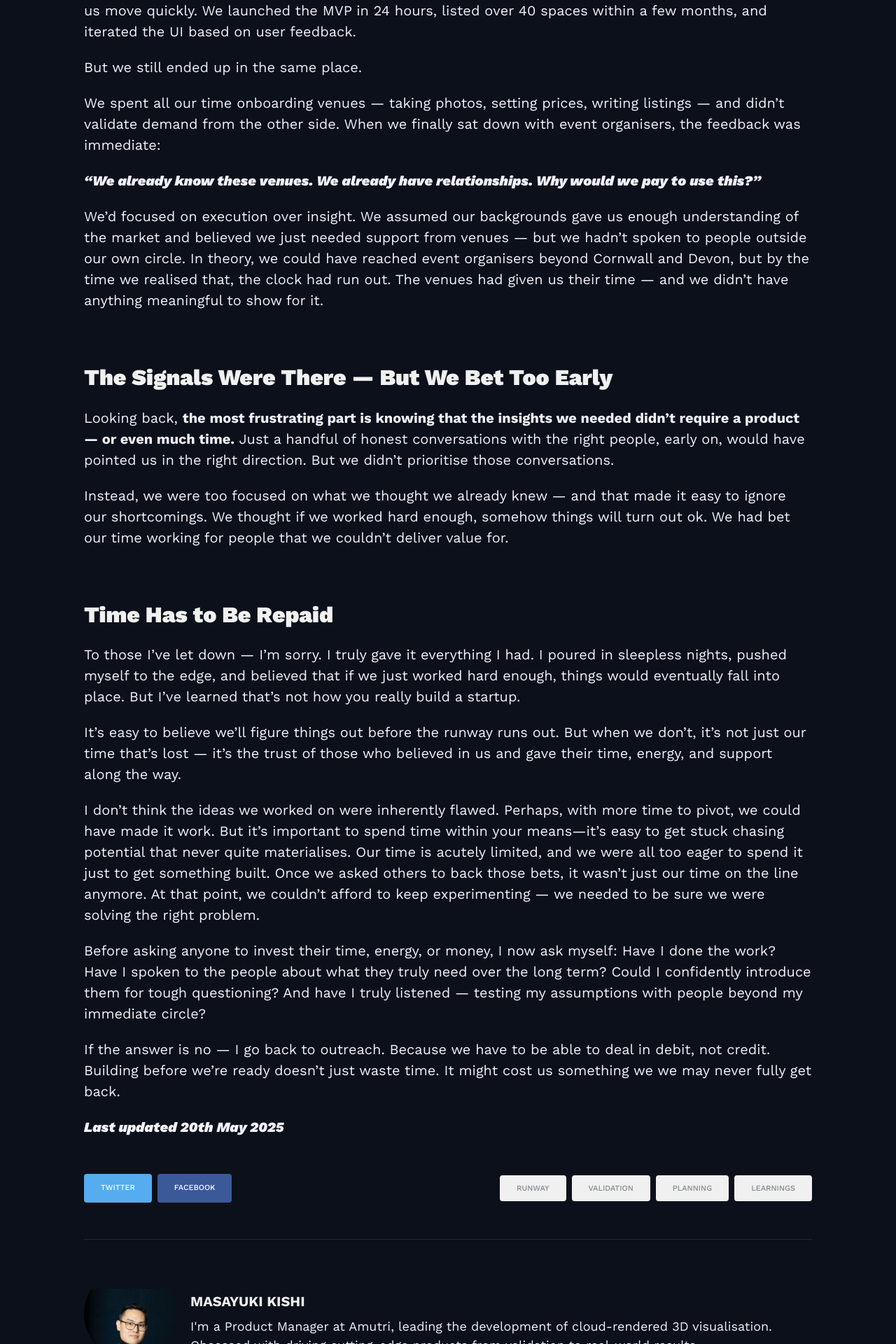
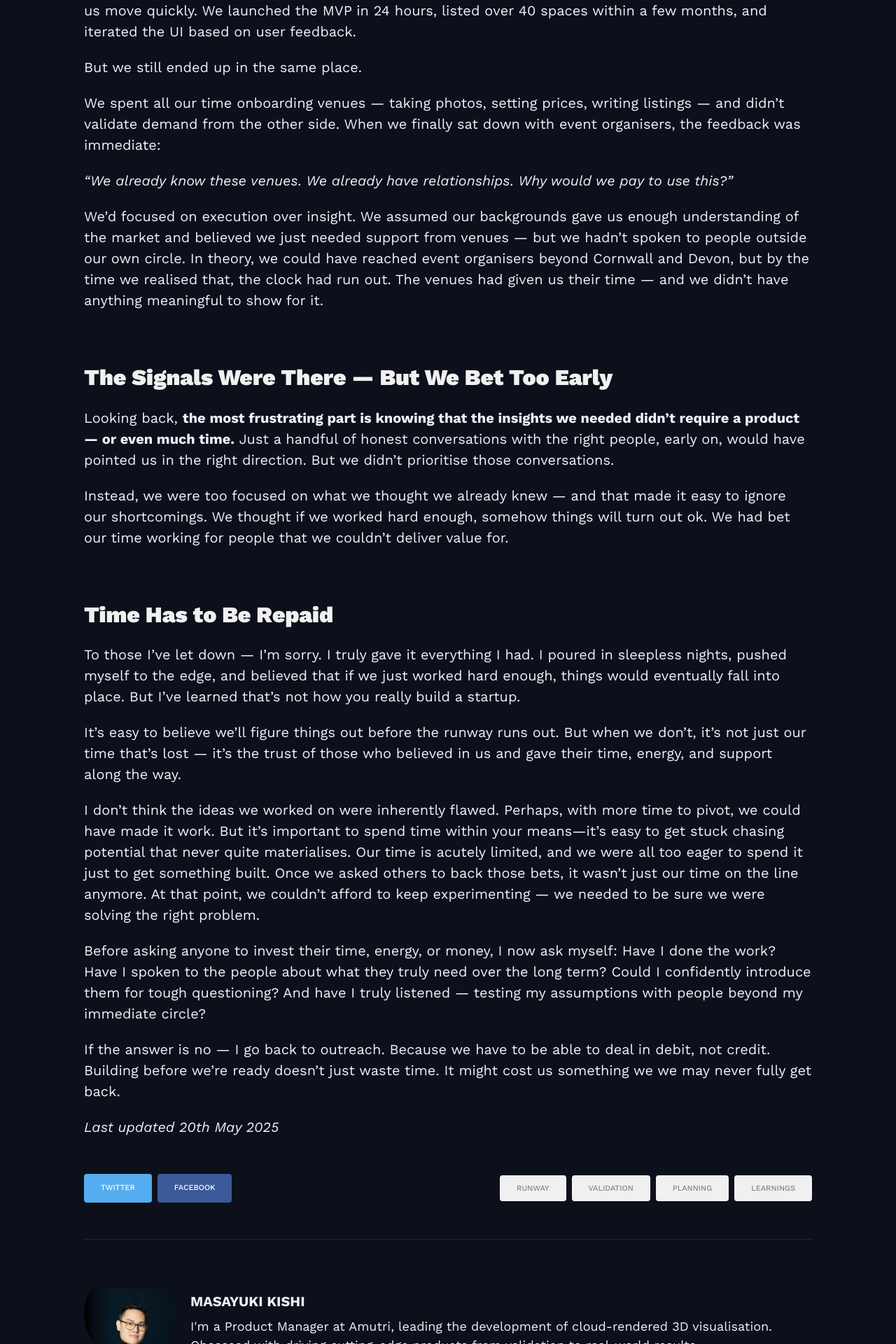
Before and after one commit to mkishi1221/mkishi1221.github.io, a Jekyll site: the page built from _posts/2025-05-13-Building product in debit not credit.markdown, in a window 1280 px wide. Shown: the part 2465-4385 px from the top of the page at 70% size. Built offline with Jekyll 4.4.1, drawn with Linux system fonts in a browser that asks for light colours; nearby versions of some CDN libraries; comment, search, counter and statistics services are not loaded.

Commit message:
Updated styling

```diff
--- a/_config.yml
+++ b/_config.yml
@@ -26,7 +26,7 @@ social:
 # Hero Settings
 hero:
   hero__title: Hey, I'm Masa! 👋  Product Manager and Developer
-  hero__description: I'm the Product Manager at Amutri, leading the development of cloud-rendered 3D visualisation. <i>Obsessed</i> with driving cutting-edge products from validation to real-world results.
+  hero__description: I'm the Product Manager at Amutri, leading the development of cloud-rendered 3D visualisation. <strong><em>Obsessed</em></strong> with driving cutting-edge products from validation to real-world results.
   hero__image: '/images/ZGP_8199_xs.jpg'
 
 
--- a/_includes/head.html
+++ b/_includes/head.html
@@ -21,7 +21,7 @@
   <meta property="og:image" content="{% if page.url == "/" %}{{ site.hero.hero__image | absolute_url }}{% else %}{{ page.image | absolute_url }}{% endif %}" />
 
   <!-- Fonts -->
-  <link href="https://fonts.googleapis.com/css2?family=Work+Sans:ital,wght@0,400;0,500;0,700;0,900;1,900&display=swap" rel="stylesheet">
+  <link href="https://fonts.googleapis.com/css2?family=Work+Sans:ital,wght@0,400;0,500;0,700;0,900;1,400;1,500;1,700;1,900&display=swap" rel="stylesheet">
 
   <!-- Ionicons -->
   <link href="https://unpkg.com/ionicons@4.2.2/dist/css/ionicons.min.css" rel="stylesheet">
--- a/_sass/2-base/_base.scss
+++ b/_sass/2-base/_base.scss
@@ -27,8 +27,7 @@ body {
 }
 
 em, i {
-  font-style: italic !important;
-  font-weight: normal !important;
+  font-style: italic;
   font-family: inherit;
 }
 
--- a/_sass/3-modules/_hero.scss
+++ b/_sass/3-modules/_hero.scss
@@ -113,11 +113,6 @@
     font-size: 20px;
     color: var(--text-color);
 
-    i, em {
-      font-style: italic;
-      font-weight: normal !important;
-    }
-
     @media only screen and (max-width: $desktop) {
       max-width: 100%;
       margin-bottom: 24px;
```
Also changed, not shown: 3 other files.
